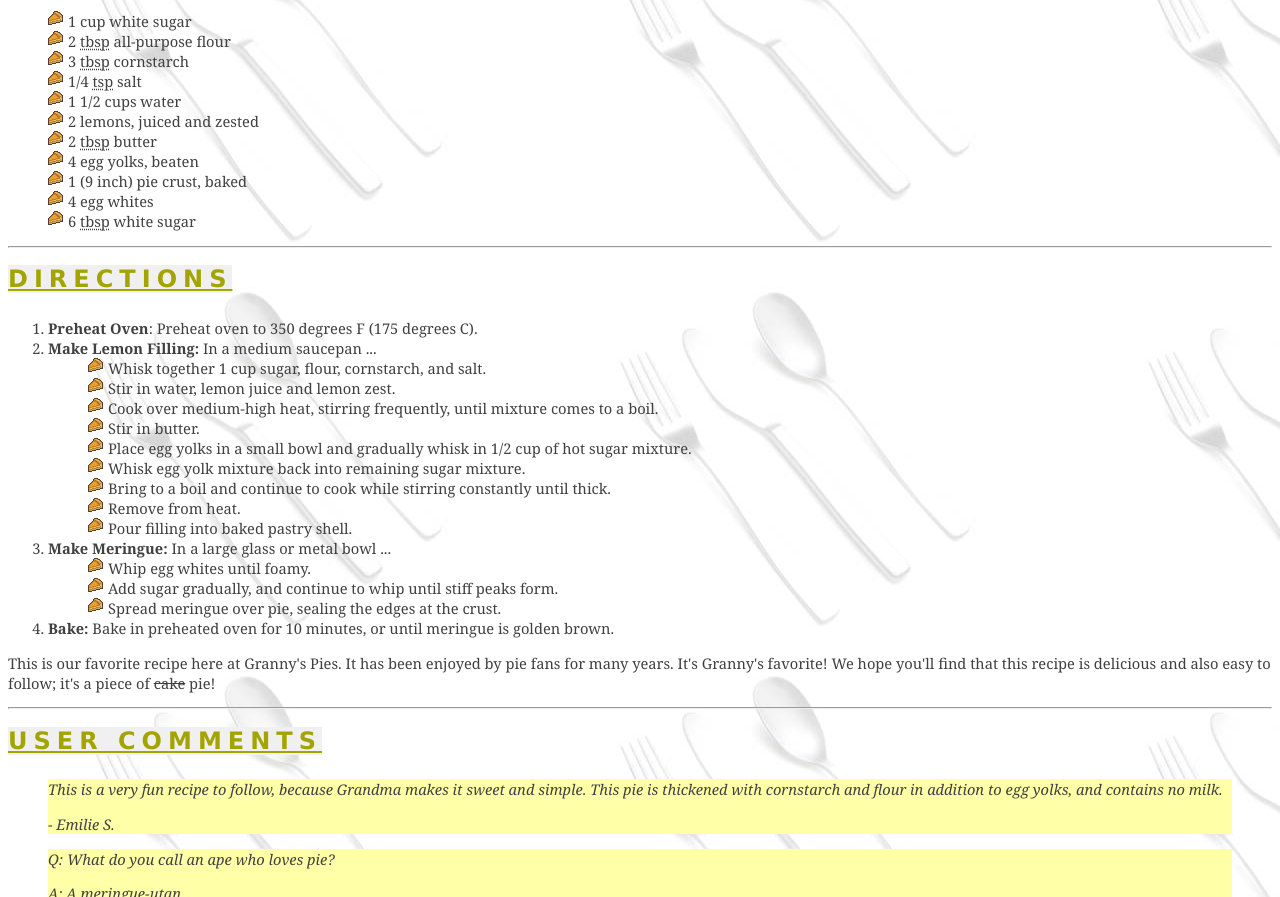
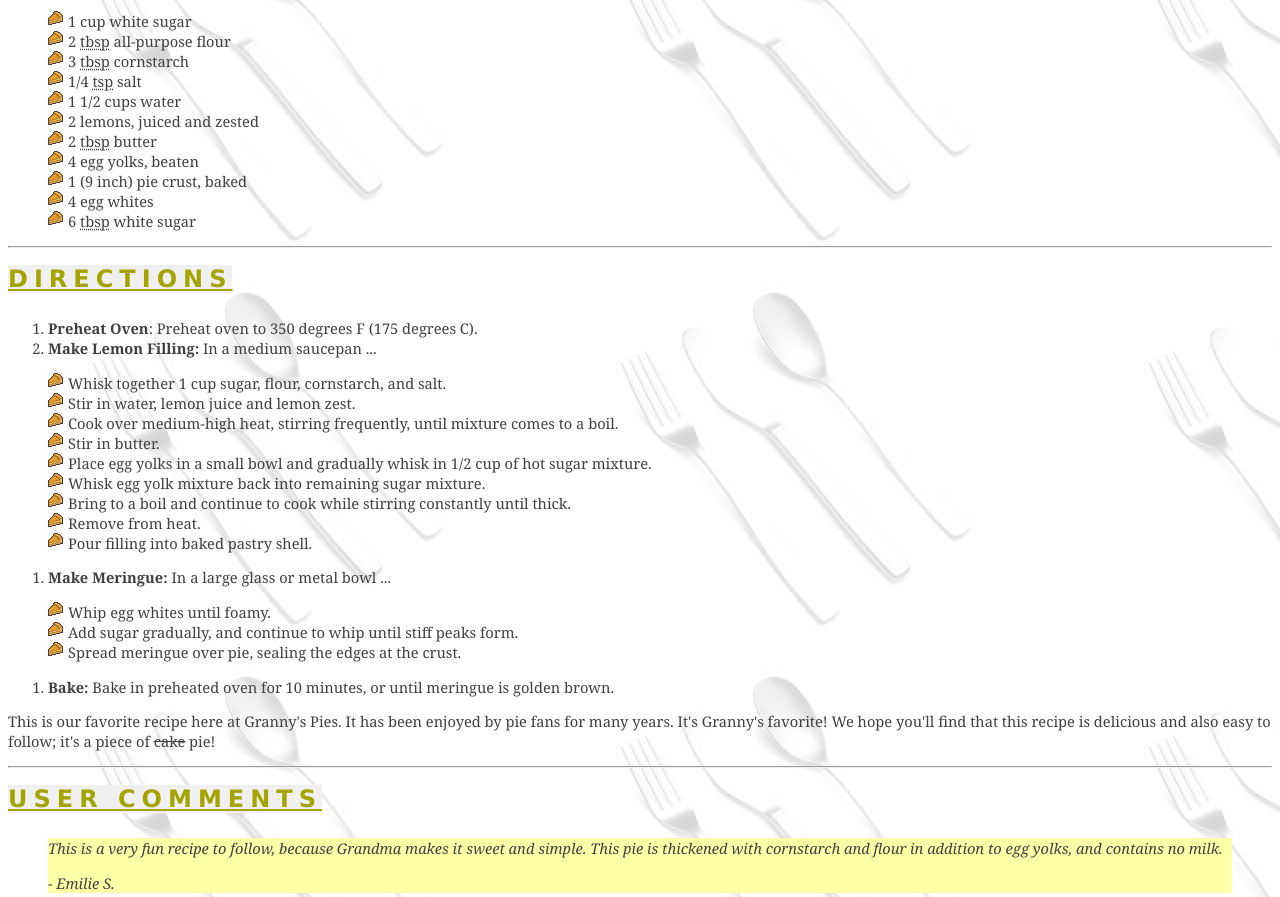
Before and after one commit to dememan/dememan.github.io, a plain HTML site: page pie.html in a window 1280 px wide. Shown: the part 506-1403 px from the top of the page. Drawn offline with Linux system fonts and the light colour scheme.

Commit message:
recipients fix

```diff
--- a/pie.html
+++ b/pie.html
@@ -72,6 +72,7 @@
             <ol>
                 <li> <strong>Preheat Oven</strong>: Preheat oven to 350 degrees F (175 degrees C).</li>
                 <li><strong>Make Lemon Filling:</strong> In a medium saucepan ...</li>
+            </ol>
             <ul>
 
                 <li> Whisk together 1 cup sugar, flour, cornstarch, and salt.</li>
@@ -85,12 +86,15 @@
                 <li> Pour filling into baked pastry shell.</li>
 
             </ul>
+            <ol>
                 <li><strong>Make Meringue:</strong> In a large glass or metal bowl ...</li>
+            </ol>
             <ul>
                 <li> Whip egg whites until foamy.</li>
                 <li> Add sugar gradually, and continue to whip until stiff peaks form.</li>
                 <li> Spread meringue over pie, sealing the edges at the crust.</li>
             </ul>
+            <ol>
                 <li><strong>Bake:</strong> Bake in preheated oven for 10 minutes, or until meringue is golden brown.
                 </li>
             </ol>
@@ -154,7 +158,6 @@
             <a href="http://validator.w3.org/check/referer"><img src="/assets/w3c_html.png" alt="html validator" /></a>
             <a href="http://jigsaw.w3.org/css-validator/check/referer"><img src="/assets/w3c-css.png"
                     alt="css validator" /></a>
-            </a>
             <a href="http://mumstudents.org/jshint/referer.php"><img src="assets/jshint-small.png"
                     alt="js validator" /></a>
         </div>
```
Lines whose indentation alone changed are shown as unchanged.
